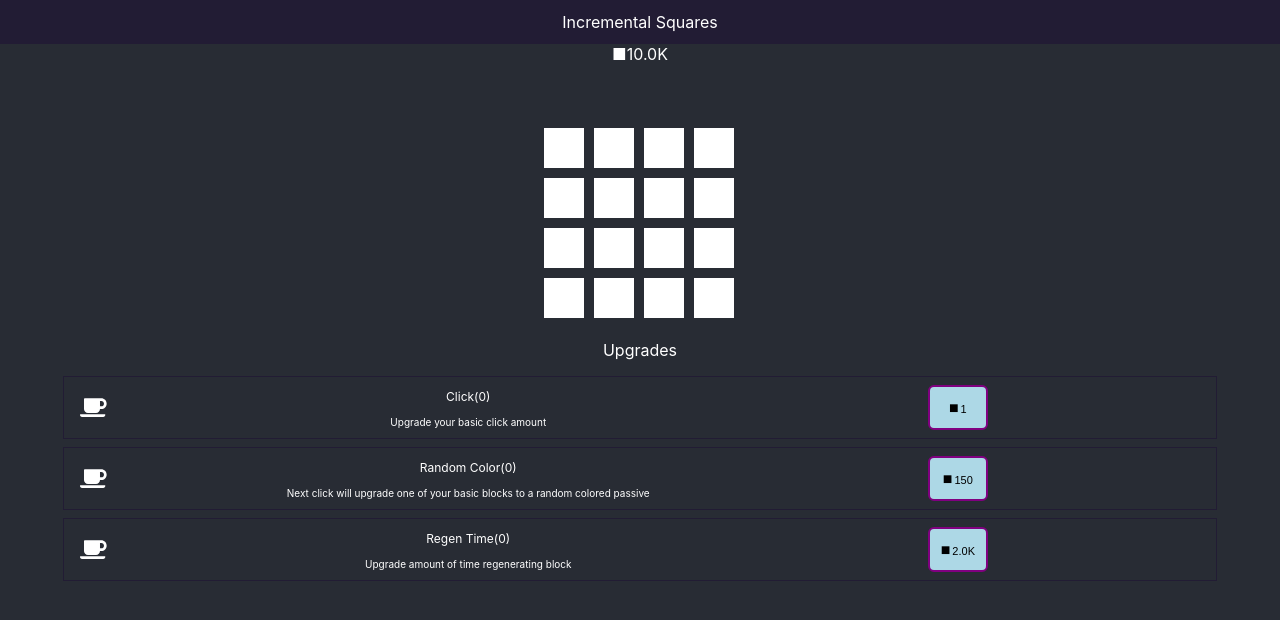
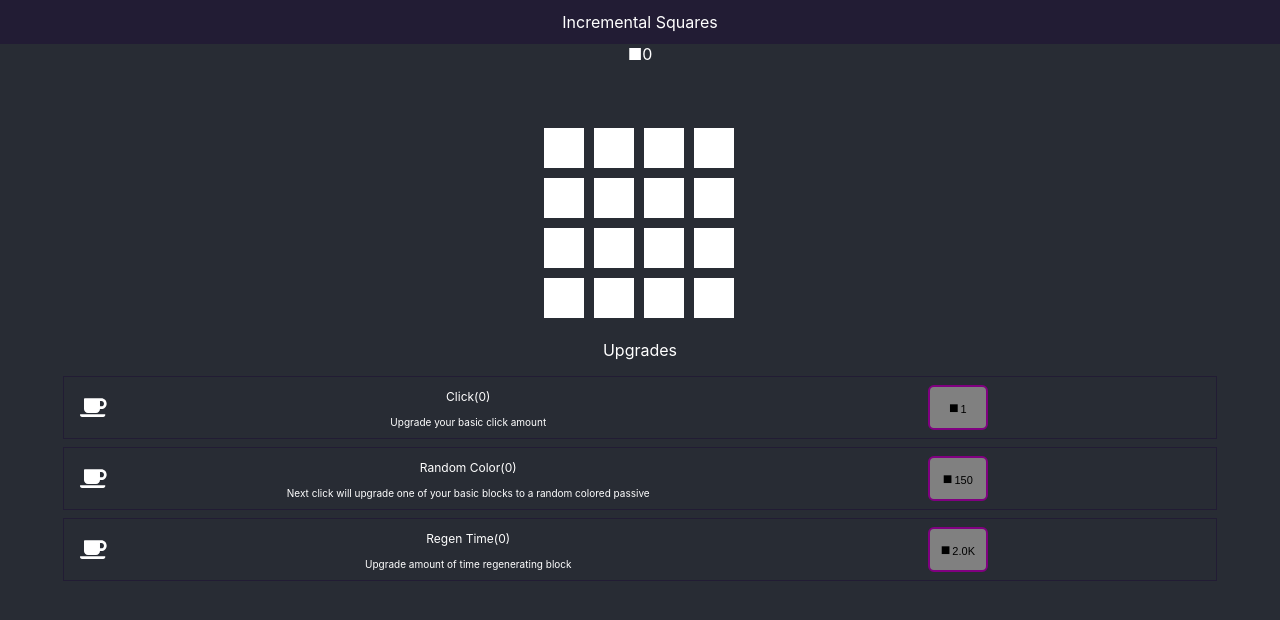
Before and after one commit to goldenprogenitus/incremental_squares, a React (Create React App) app: page / in a window 1280 px wide. Shown: the top 620 px of the page. Built offline with nearby package versions, Linux system fonts and the light colour scheme.

Commit message:
reverted starting with 10k

```diff
--- a/src/components/main/index.js
+++ b/src/components/main/index.js
@@ -8,7 +8,7 @@ import { rareBlockGenerator } from "../../libs/rareBlockGenerator";
 import { formatNumbers } from "../../libs/bigNumbers";
 
 const Main = () => {
-  const [counter, setCounter] = useState(10000);
+  const [counter, setCounter] = useState(0);
   const [passiveCounter, setPassiveCounter] = useState(0);
   const [passiveIncrementPerSecond, setPassiveIncrementPerSecond] = useState(0);
   const [simpleClickMultiplier, setSimpleClickMultiplier] = useState(1);
```
